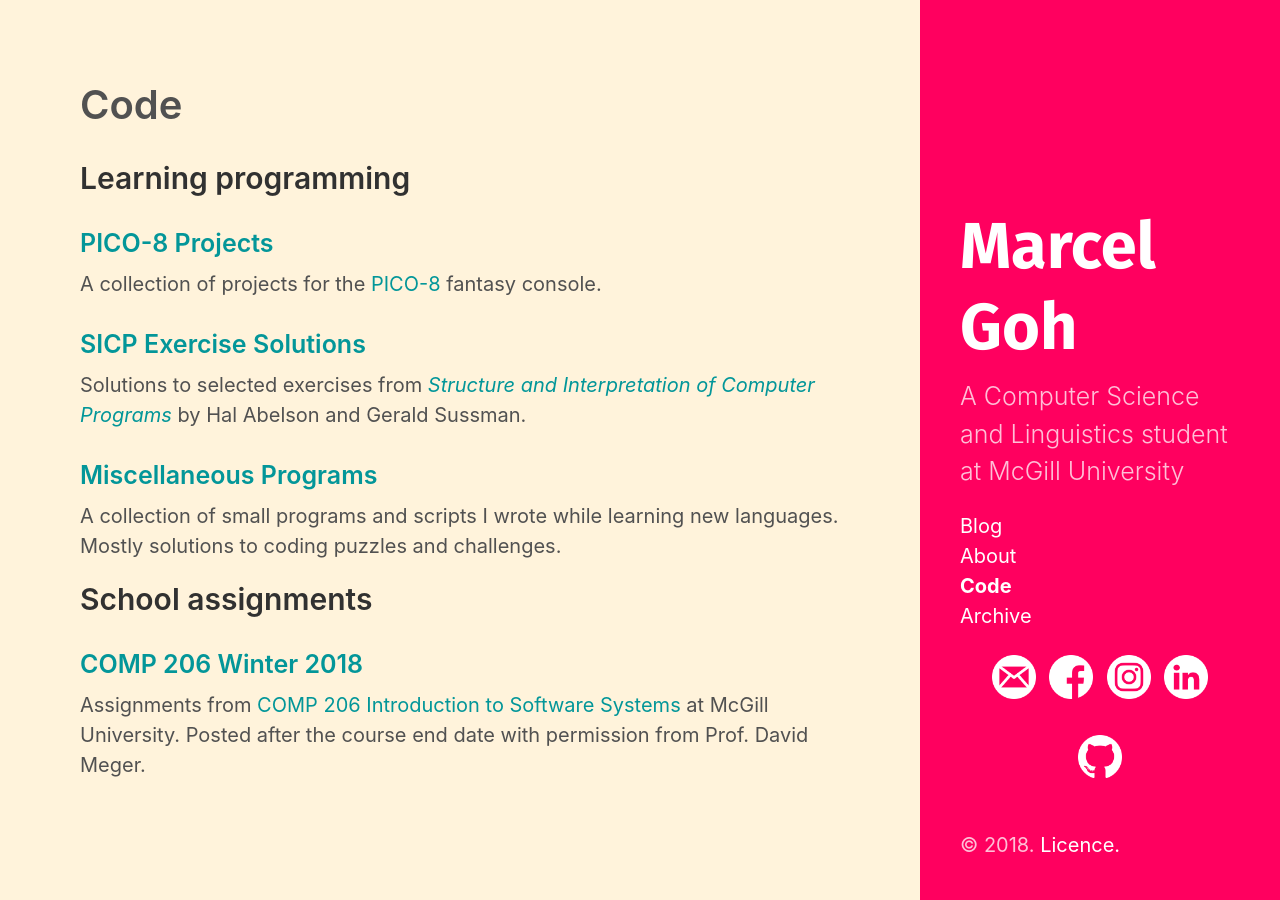
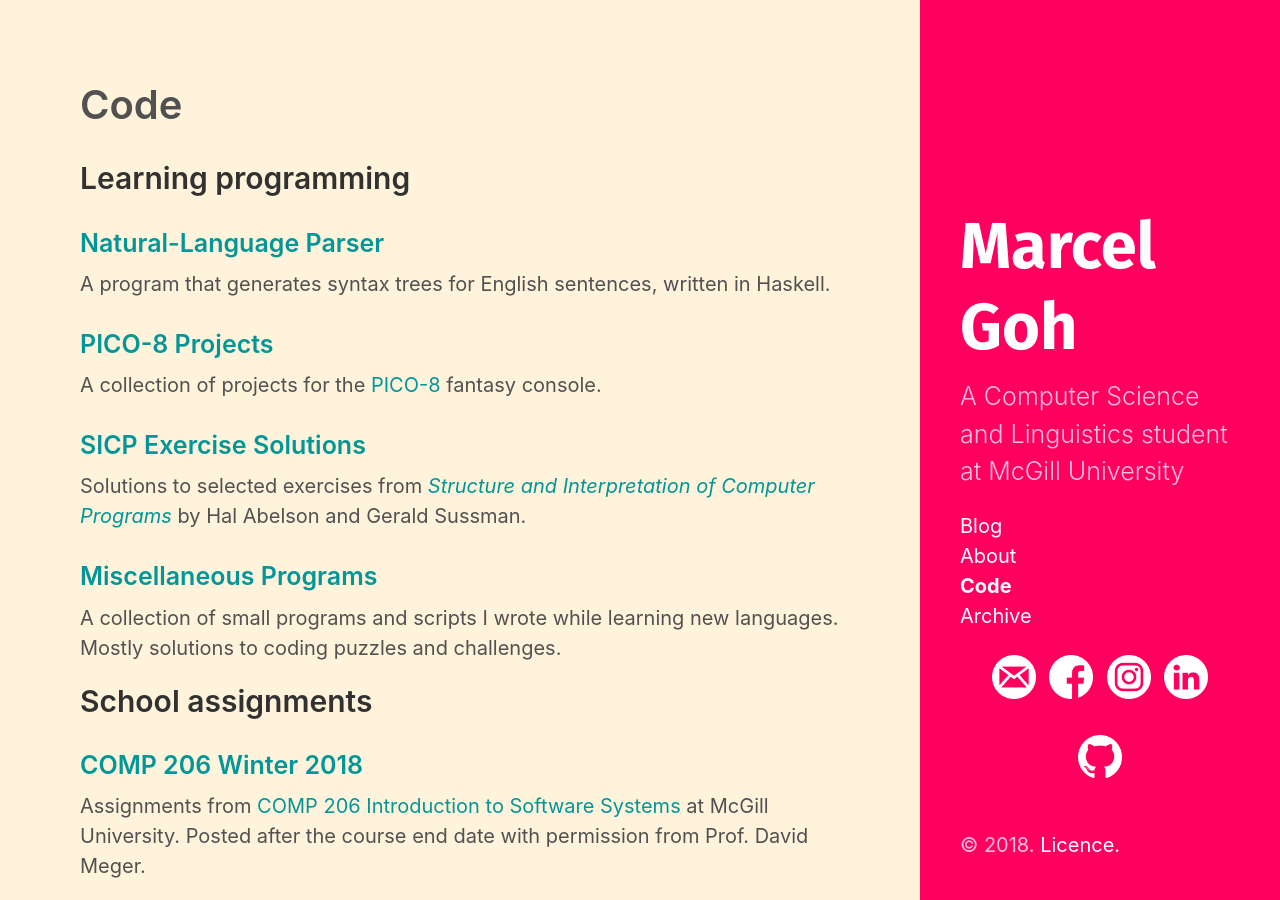
Before and after one commit to marcelgoh/marcelgoh.github.io, a Jekyll site: the page built from code/index.md, in a window 1280 px wide. Built offline with Jekyll 4.4.1, drawn with Linux system fonts in a browser that asks for light colours.

Commit message:
added language parser to code page

```diff
--- a/code/index.md
+++ b/code/index.md
@@ -4,6 +4,8 @@ title: Code
 ---
 ## Learning programming
 
+### [Natural-Language Parser](https://github.com/marcelgoh/nl-parser)
+A program that generates syntax trees for English sentences, written in Haskell.
 ### [PICO-8 Projects](https://github.com/marcelgoh/pico-8)
 A collection of projects for the [PICO-8](https://www.lexaloffle.com/pico-8.php) fantasy console.
 ### [SICP Exercise Solutions](https://github.com/marcelgoh/sicp-exercises)
```
